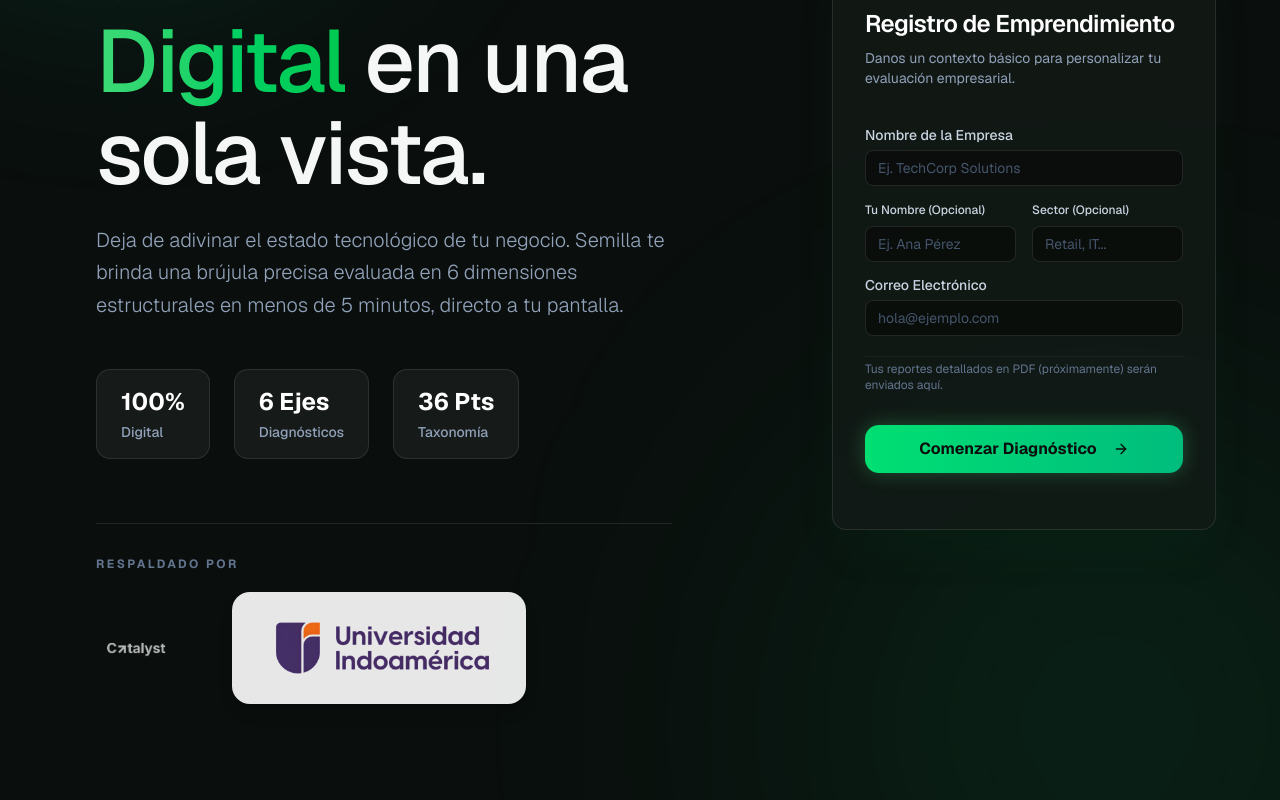
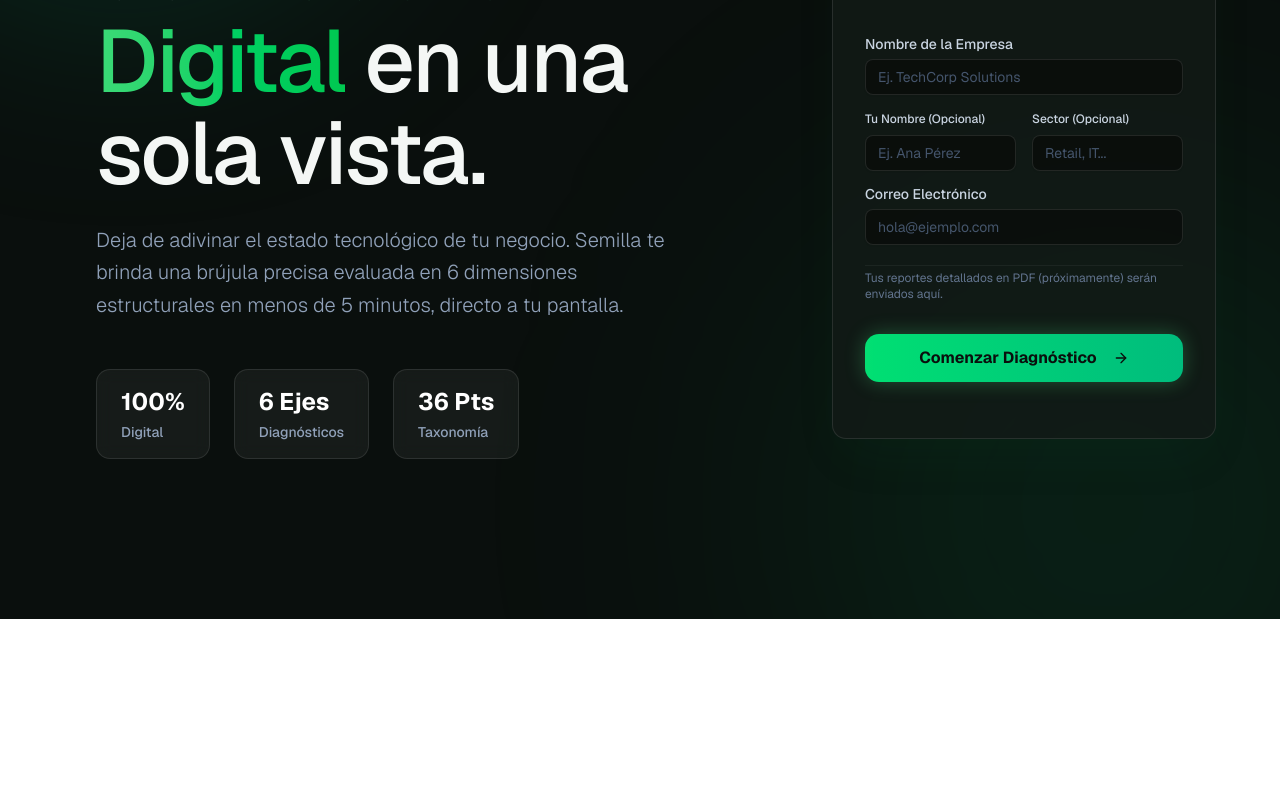
Before and after one commit to j03l1725/Proyecto-Semilla, a Next.js app: page / in a window 1280 px wide. Shown: the part 320-1120 px from the top of the page. After the commit the page ends 939 px from the top, so only its background shows below. Built offline with nearby package versions, Linux system fonts and the light colour scheme; no server answers.

Commit message:
sin logos

```diff
--- a/src/app/page.tsx
+++ b/src/app/page.tsx
@@ -127,28 +127,7 @@
             </div>
           </div>
 
-          {/* Logos de Respaldo */}
-          <div className="pt-8 border-t border-white/10 animate-in fade-in slide-in-from-bottom-4 duration-1000 delay-500 fill-mode-both">
-            <p className="text-xs text-slate-500 font-bold mb-5 uppercase tracking-[0.2em]">Respaldado por</p>
-            <div className="flex items-center gap-8 md:gap-14 flex-wrap">
-              <a href="https://wearecatalystai.com" target="_blank" rel="noopener noreferrer" className="block group transition-transform hover:scale-105">
-                <img
-                  src="/catalyst-logo.png"
-                  alt="Catalyst AI"
-                  className="h-12 md:h-16 lg:h-20 w-auto object-contain invert mix-blend-screen opacity-70 group-hover:opacity-100 transition-all duration-300"
-                />
-              </a>
-              <a href="https://www.indoamerica.edu.ec/" target="_blank" rel="noopener noreferrer" className="block group transition-transform hover:scale-105">
-                <div className="bg-white/90 group-hover:bg-white p-3 md:p-4 lg:p-5 rounded-2xl transition-all duration-300 shadow-lg shadow-black/20 group-hover:shadow-green-500/20">
-                  <img
-                    src="/indoamerica-logo.png"
-                    alt="Universidad Indoamérica"
-                    className="h-10 md:h-14 lg:h-[4.5rem] w-auto object-contain opacity-95 group-hover:opacity-100 transition-all duration-300"
-                  />
-                </div>
-              </a>
-            </div>
-          </div>
+
         </motion.div>
       </section>
 
```
